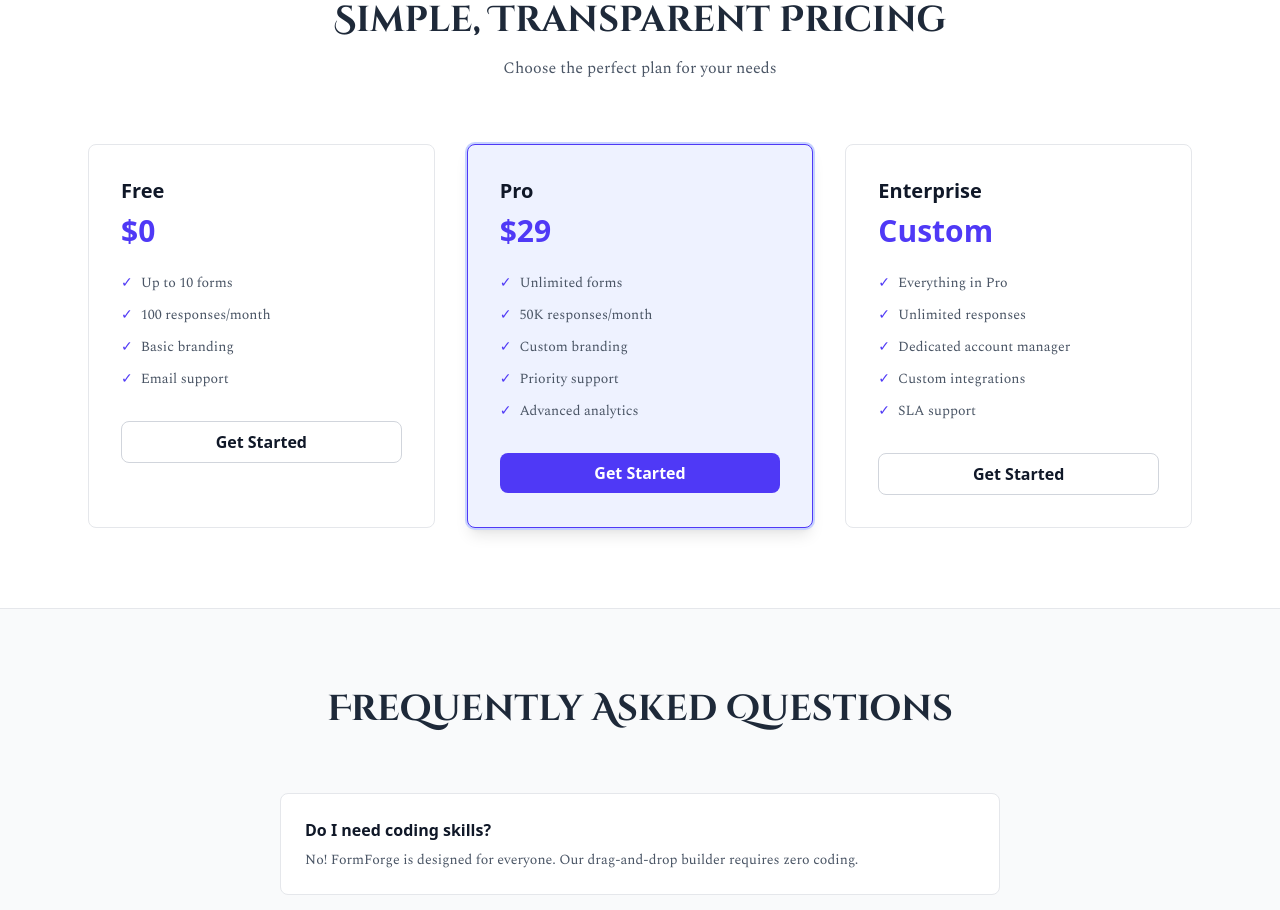
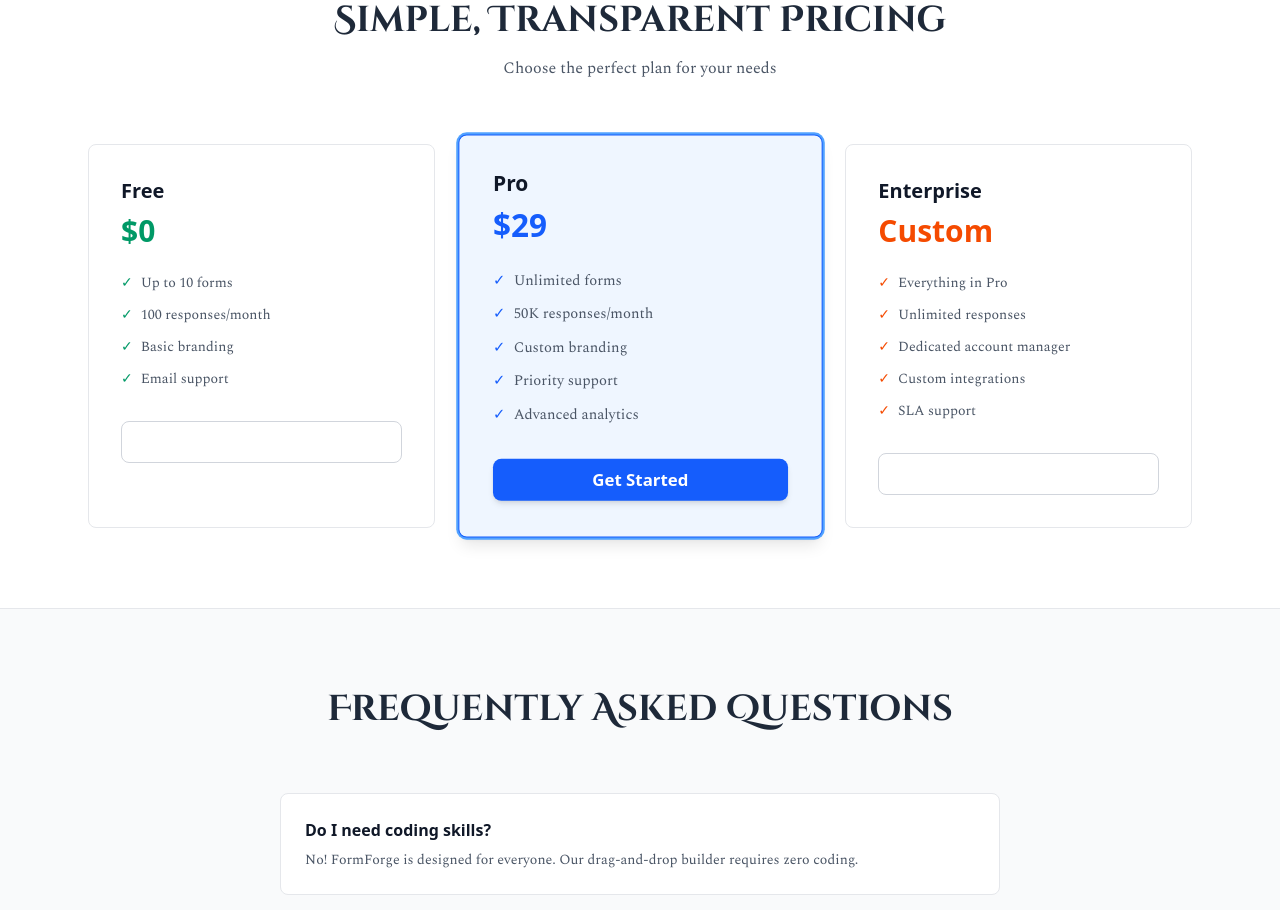
Before and after one commit to Ashish93-mrx/Form-forge, a React (Vite) app: page / in a window 1280 px wide. Shown: the part 3360-4270 px from the top of the page. Built offline with nearby package versions, Linux system fonts and the light colour scheme; no server answers; a web font is replaced by a local one.

Commit message:
changed styles of plan cards section

```diff
--- a/src/pages/Home.tsx
+++ b/src/pages/Home.tsx
@@ -1,9 +1,11 @@
 import { Link } from "react-router-dom";
+import { useState } from "react";
 import formPreview from "../../public/images/formforgepost.png";
 import { fast, insight, internet } from "../assets/index";
 import Footer from "../components/layout/Footer";
 
 export default function Home() {
+  const [selectedPlan, setSelectedPlan] = useState(1);
   return (
     <div className="flex flex-col min-h-screen bg-gray-50 text-gray-800">
 
@@ -281,25 +283,49 @@ export default function Home() {
           </div>
           <div className="grid md:grid-cols-3 gap-8">
             {[
-              { name: "Free", price: "$0", features: ["Up to 10 forms", "100 responses/month", "Basic branding", "Email support"] },
-              { name: "Pro", price: "$29", features: ["Unlimited forms", "50K responses/month", "Custom branding", "Priority support", "Advanced analytics"], highlighted: true },
-              { name: "Enterprise", price: "Custom", features: ["Everything in Pro", "Unlimited responses", "Dedicated account manager", "Custom integrations", "SLA support"] }
-            ].map((plan, idx) => (
-              <div key={idx} className={`rounded-lg p-8 border transition ${plan.highlighted ? "border-indigo-600 bg-indigo-50 shadow-lg ring-2 ring-indigo-200" : "border-gray-200 bg-white"}`}>
+              { name: "Free", price: "$0", features: ["Up to 10 forms", "100 responses/month", "Basic branding", "Email support"], color: "emerald" },
+              { name: "Pro", price: "$29", features: ["Unlimited forms", "50K responses/month", "Custom branding", "Priority support", "Advanced analytics"], highlighted: true, color: "blue" },
+              { name: "Enterprise", price: "Custom", features: ["Everything in Pro", "Unlimited responses", "Dedicated account manager", "Custom integrations", "SLA support"], color: "orange" }
+            ].map((plan, idx) => {
+              const colorMap = {
+                emerald: { border: "border-emerald-600", bg: "bg-emerald-50", ring: "ring-emerald-400", text: "text-emerald-600", button: "bg-emerald-600 hover:bg-emerald-700" },
+                blue: { border: "border-blue-600", bg: "bg-blue-50", ring: "ring-blue-400", text: "text-blue-600", button: "bg-blue-600 hover:bg-blue-700" },
+                orange: { border: "border-orange-600", bg: "bg-orange-50", ring: "ring-orange-400", text: "text-orange-600", button: "bg-orange-600 hover:bg-orange-700" }
+              };
+              const colors = colorMap[plan.color];
+
+              return (
+                <div
+                  key={idx}
+                  onClick={() => setSelectedPlan(idx)}
+                  className={`rounded-lg p-8 border transition cursor-pointer ${
+                    selectedPlan === idx
+                      ? `${colors.border} ${colors.bg} shadow-lg ring-2 ${colors.ring} transform scale-105`
+                      : plan.highlighted
+                      ? `${colors.border} ${colors.bg} shadow-lg ring-2 ${colors.ring}`
+                      : "border-gray-200 bg-white hover:shadow-lg hover:border-gray-300"
+                  }`}>
                   <h3 className="text-xl font-semibold text-gray-900 mb-2">{plan.name}</h3>
-                <p className="text-3xl font-bold text-indigo-600 mb-6">{plan.price}</p>
+                  <p className={`text-3xl font-bold ${colors.text} mb-6`}>{plan.price}</p>
                   <ul className="space-y-3 mb-8">
                     {plan.features.map((feature, i) => (
-                    <li key={i} className="flex items-center gap-2 text-sm text-gray-600 font-mono">
-                      <span className="text-indigo-600">✓</span> {feature}
+                      <li key={i} className={`flex items-center gap-2 text-sm text-gray-600 font-mono`}>
+                        <span className={colors.text}>✓</span> {feature}
                       </li>
                     ))}
                   </ul>
-                <button className={`w-full py-2 rounded-lg font-semibold transition ${plan.highlighted ? "bg-indigo-600 text-white hover:bg-indigo-700" : "border border-gray-300 text-gray-900 hover:bg-gray-50"}`}>
+                  <button className={`w-full py-2 rounded-lg font-semibold transition text-white ${
+                    selectedPlan === idx
+                      ? `${colors.button} shadow-md`
+                      : plan.highlighted
+                      ? colors.button
+                      : "border border-gray-300 text-gray-900 hover:bg-gray-50"
+                  }`}>
                     Get Started
                   </button>
                 </div>
-            ))}
+              );
+            })}
           </div>
         </div>
       </section>
```
Lines whose indentation alone changed are shown as unchanged.
